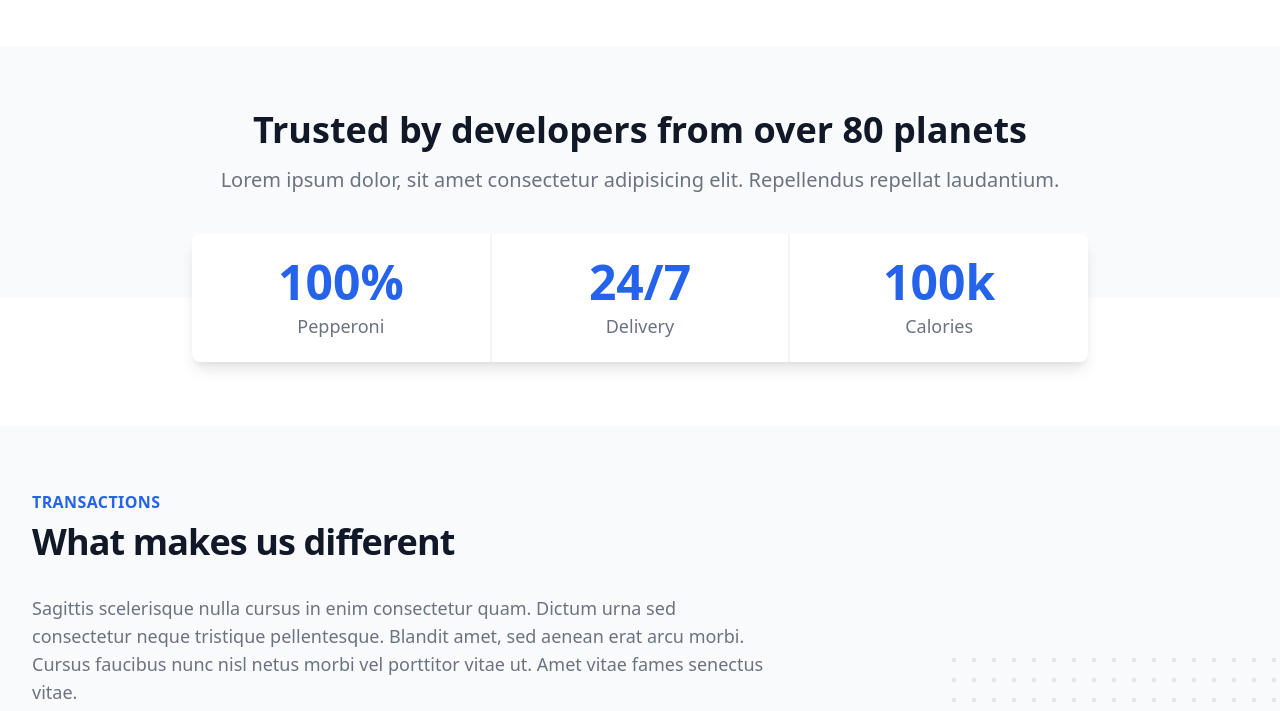
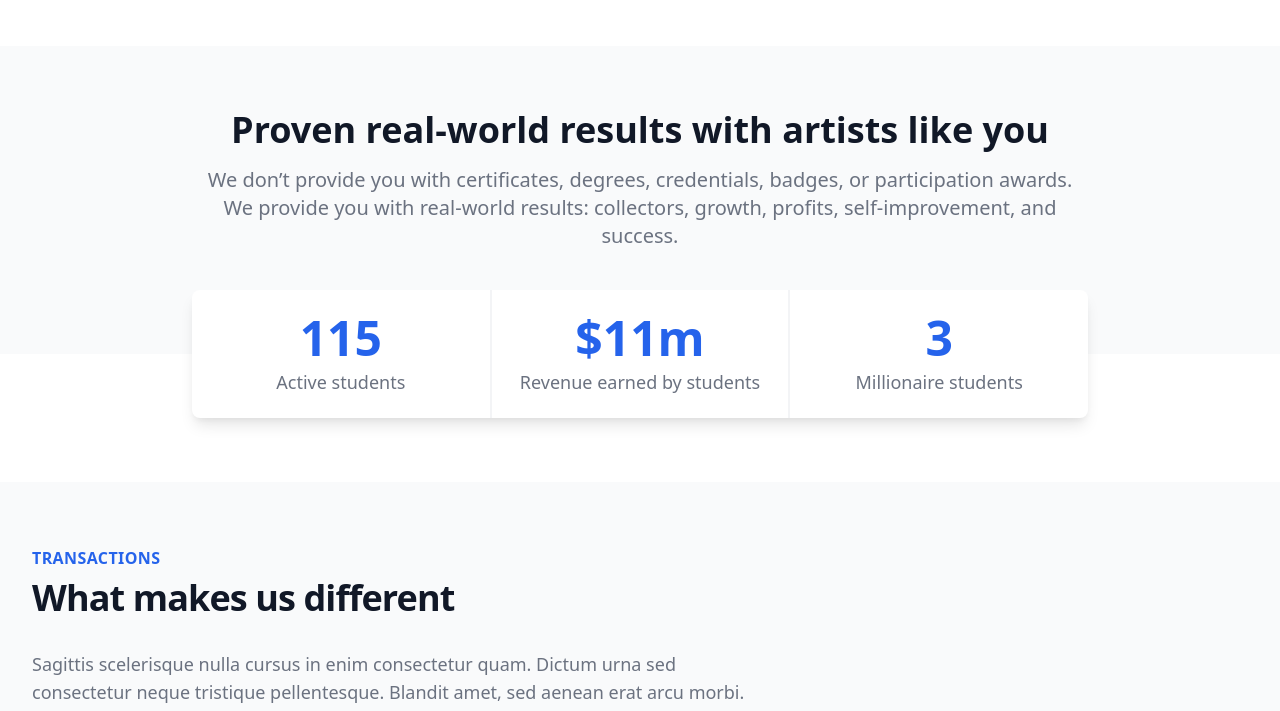
Before and after one commit to unstarvingartists/ua, a Gatsby site: page / in a window 1280 px wide. Shown: the part 3156-3867 px from the top of the page. Built offline with nearby package versions, Linux system fonts and the light colour scheme; Gatsby itself is replaced by a stand-in of ours; what @tailwindcss/typography would draw is missing.

Commit message:
update proven real world results

```diff
--- a/src/components/home/battle-tested.js
+++ b/src/components/home/proven-real-world.js
@@ -1,16 +1,17 @@
 import * as React from "react";
 
-export default function BattleTested() {
+export default function ProvenRealWorld() {
   return (
     <div className="bg-gray-50 pt-12 sm:pt-16">
       <div className="max-w-7xl mx-auto px-4 sm:px-6 lg:px-8">
         <div className="max-w-4xl mx-auto text-center">
           <h2 className="text-3xl font-extrabold text-gray-900 sm:text-4xl">
-            Trusted by developers from over 80 planets
+            Proven real-world results with artists like you
           </h2>
           <p className="mt-3 text-xl text-gray-500 sm:mt-4">
-            Lorem ipsum dolor, sit amet consectetur adipisicing elit.
-            Repellendus repellat laudantium.
+            We don’t provide you with certificates, degrees, credentials,
+            badges, or participation awards. We provide you with real-world
+            results: collectors, growth, profits, self-improvement, and success.
           </p>
         </div>
       </div>
@@ -22,26 +23,26 @@ export default function BattleTested() {
               <dl className="rounded-lg bg-white shadow-lg sm:grid sm:grid-cols-3">
                 <div className="flex flex-col border-b border-gray-100 p-6 text-center sm:border-0 sm:border-r">
                   <dt className="order-2 mt-2 text-lg leading-6 font-medium text-gray-500">
-                    Pepperoni
+                    Active students
                   </dt>
                   <dd className="order-1 text-5xl font-extrabold text-blue-600">
-                    100%
+                    115
                   </dd>
                 </div>
                 <div className="flex flex-col border-t border-b border-gray-100 p-6 text-center sm:border-0 sm:border-l sm:border-r">
                   <dt className="order-2 mt-2 text-lg leading-6 font-medium text-gray-500">
-                    Delivery
+                    Revenue earned by students
                   </dt>
                   <dd className="order-1 text-5xl font-extrabold text-blue-600">
-                    24/7
+                    $11m
                   </dd>
                 </div>
                 <div className="flex flex-col border-t border-gray-100 p-6 text-center sm:border-0 sm:border-l">
                   <dt className="order-2 mt-2 text-lg leading-6 font-medium text-gray-500">
-                    Calories
+                    Millionaire students
                   </dt>
                   <dd className="order-1 text-5xl font-extrabold text-blue-600">
-                    100k
+                    3
                   </dd>
                 </div>
               </dl>
--- a/src/pages/index.js
+++ b/src/pages/index.js
@@ -5,7 +5,7 @@ import Hero from "../components/home/hero";
 import LogoCloud from "../components/home/logo-cloud";
 import Problem from "../components/home/problem";
 import HowItWorks from "../components/home/how-it-works";
-import BattleTested from "../components/home/battle-tested";
+import ProvenRealWorld from "../components/home/proven-real-world";
 import WeTeach from "../components/home/we-teach";
 import CallToAction from "../components/home/call-to-action";
 import LearnTheWay from "../components/home/learn-the-way";
@@ -22,7 +22,7 @@ export default function Home() {
       <LogoCloud />
       <Problem />
       <HowItWorks />
-      <BattleTested />
+      <ProvenRealWorld />
       <WeTeach />
       <CallToAction />
       <LearnTheWay />
```
